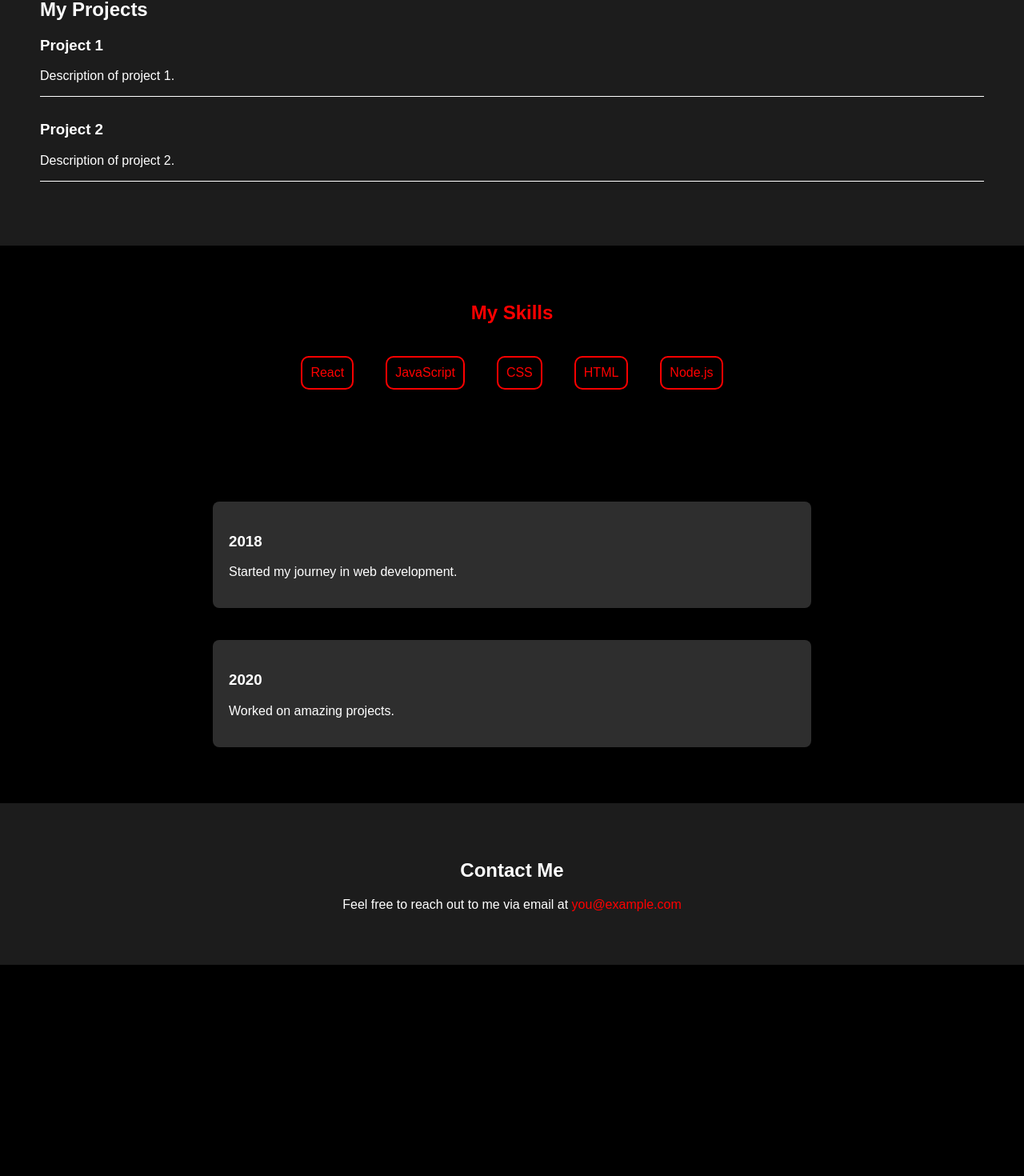
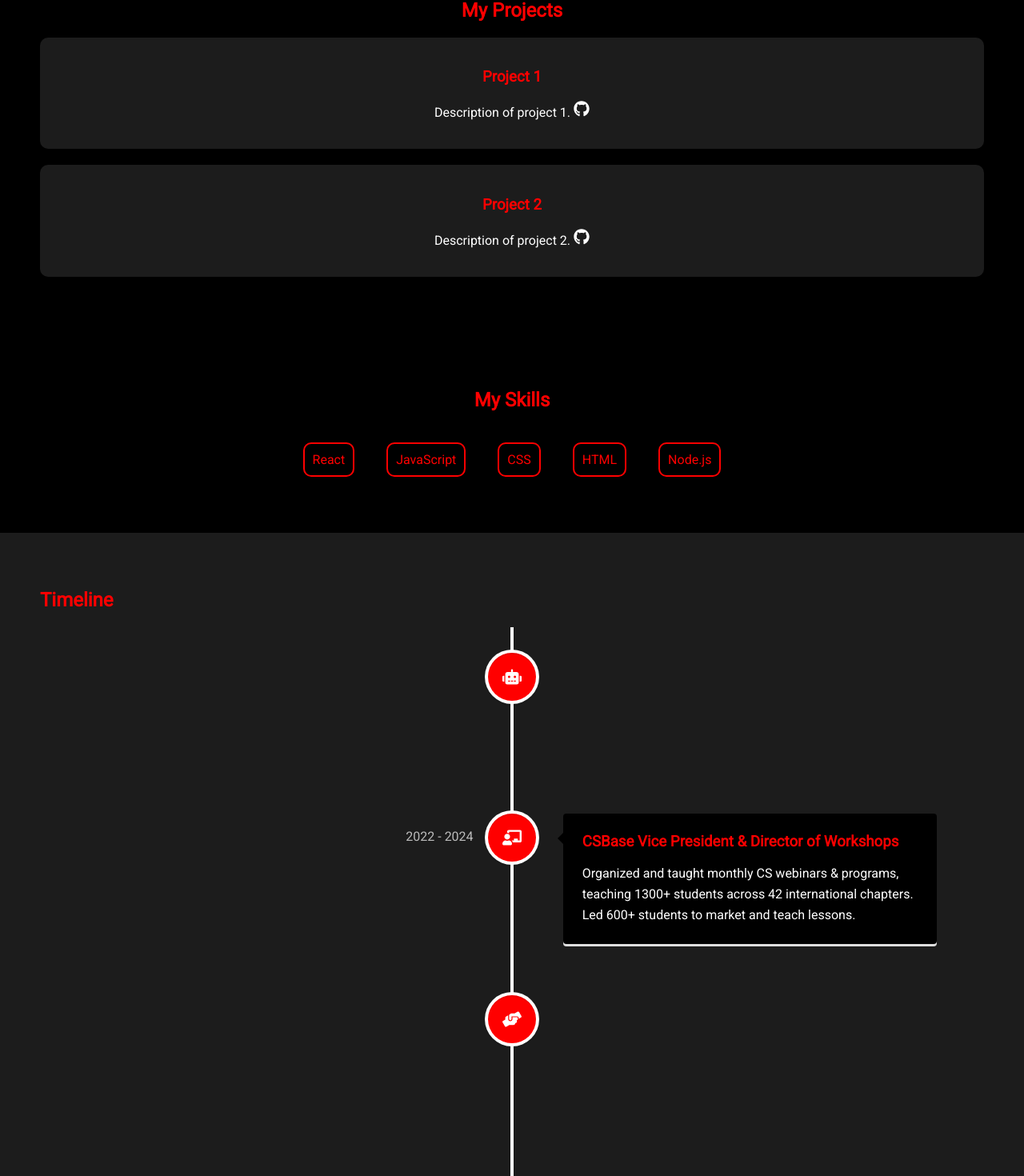
Before and after one commit to pmanapuri/pmanapuri, a React (Create React App) app: page / in a window 1280 px wide. Shown: the part 274-1744 px from the top of the page at 80% size. Before the commit the page ends 1480 px from the top, so only its background shows below. Built offline with nearby package versions, Linux system fonts and the light colour scheme.

Commit message:
Added in a more advanced timeline and other nice features

```diff
--- a/package.json
+++ b/package.json
@@ -4,6 +4,7 @@
   "homepage": "https://pmanapuri.github.io/pmanapuri/",
   "private": false,
   "dependencies": {
+    "@fontsource/roboto": "^5.0.13",
     "@testing-library/jest-dom": "^5.17.0",
     "@testing-library/react": "^13.4.0",
     "@testing-library/user-event": "^13.5.0",
@@ -11,8 +12,11 @@
     "gh-pages": "^6.1.1",
     "react": "^18.3.1",
     "react-dom": "^18.3.1",
+    "react-icons": "^5.2.1",
     "react-scripts": "5.0.1",
     "react-scroll": "^1.9.0",
+    "react-typed": "^2.0.12",
+    "react-vertical-timeline-component": "^3.6.0",
     "styled-components": "^6.1.11",
     "web-vitals": "^2.1.4"
   },
--- a/src/components/Contact.js
+++ b/src/components/Contact.js
@@ -16,7 +16,7 @@ const Contact = () => {
     <Element name="contact">
       <ContactContainer initial={{ opacity: 0 }} animate={{ opacity: 1 }} transition={{ duration: 1 }}>
         <h2>Contact Me</h2>
-        <p>Feel free to reach out to me via email at <a href="mailto:mpreetham@cmu.edu" style={{ color: 'red' }}>you@example.com</a></p>
+        <p>Feel free to reach out to me via email at <a href="mailto:mpreetham@cmu.edu" style={{ color: 'red' }}>mpreetham@cmu.edu</a></p>
       </ContactContainer>
     </Element>
   );
--- a/src/components/Header.js
+++ b/src/components/Header.js
@@ -2,6 +2,7 @@
 import React, { useEffect } from 'react';
 import { motion } from 'framer-motion';
 import styled from 'styled-components';
+import { ReactTyped } from "react-typed";
 
 const HeaderContainer = styled(motion.div)`
   display: flex;
@@ -18,15 +19,15 @@ const Name = styled(motion.h1)`
 
 const headerVariants = {
   hidden: { opacity: 0 },
-  visible: { opacity: 1, transition: { duration: 2, ease: "easeInOut" } },
-  exit: { opacity: 0, transition: { duration: 1, ease: "easeInOut" } },
+  visible: { opacity: 1, transition: { duration: 1.5, ease: "easeInOut" } },
+  exit: { opacity: 0, transition: { duration: 1.5, ease: "easeInOut" } },
 };
 
 const Header = ({ onAnimationComplete }) => {
   useEffect(() => {
     const timer = setTimeout(() => {
       onAnimationComplete();
-    }, 3000);
+    }, 3500); // Adjust the duration as needed
 
     return () => clearTimeout(timer);
   }, [onAnimationComplete]);
@@ -38,8 +39,13 @@ const Header = ({ onAnimationComplete }) => {
       exit="exit"
       variants={headerVariants}
     >
-      <Name animate={{ y: [0, -30, 0] }} transition={{ duration: 1.5, yoyo: Infinity }}>
-        Preetham Manapuri
+      <Name>
+        <ReactTyped
+          strings={["Hi. I'm Preetham Manapuri"]}
+          typeSpeed={40}
+          backSpeed={50}
+          loop={false}
+        />
       </Name>
     </HeaderContainer>
   );
--- a/src/components/Projects.js
+++ b/src/components/Projects.js
@@ -2,17 +2,34 @@
 import React from 'react';
 import { motion } from 'framer-motion';
 import styled from 'styled-components';
+import { FaGithub } from 'react-icons/fa';
 import { Element } from 'react-scroll';
 
 const ProjectsContainer = styled(motion.div)`
   padding: 50px;
-  background-color: #1c1c1c;
+  background-color: black;
   color: white;
+  text-align: center;
 `;
 
-const Project = styled.div`
-  margin-bottom: 30px;
-  border-bottom: 1px solid white;
+const Project = styled(motion.div)`
+  background: #1c1c1c;
+  padding: 20px;
+  margin: 20px 0;
+  border-radius: 10px;
+  transition: transform 0.3s;
+
+  &:hover {
+    transform: scale(1.05);
+  }
+`;
+
+const ProjectTitle = styled.h3`
+  color: red;
+`;
+
+const ProjectDescription = styled.p`
+  color: white;
 `;
 
 const Projects = () => {
@@ -20,13 +37,17 @@ const Projects = () => {
     <Element name="projects">
       <ProjectsContainer initial={{ opacity: 0 }} animate={{ opacity: 1 }} transition={{ duration: 1 }}>
         <h2>My Projects</h2>
-        <Project>
-          <h3>Project 1</h3>
-          <p>Description of project 1.</p>
+        <Project whileHover={{ scale: 1.05 }} transition={{ duration: 0.3 }}>
+          <ProjectTitle>Project 1</ProjectTitle>
+          <ProjectDescription>
+            Description of project 1. <FaGithub size={20} />
+          </ProjectDescription>
         </Project>
-        <Project>
-          <h3>Project 2</h3>
-          <p>Description of project 2.</p>
+        <Project whileHover={{ scale: 1.05 }} transition={{ duration: 0.3 }}>
+          <ProjectTitle>Project 2</ProjectTitle>
+          <ProjectDescription>
+            Description of project 2. <FaGithub size={20} />
+          </ProjectDescription>
         </Project>
         {/* Add more projects here */}
       </ProjectsContainer>
--- a/src/components/Skills.js
+++ b/src/components/Skills.js
@@ -17,6 +17,11 @@ const Skill = styled(motion.div)`
   padding: 10px;
   border: 2px solid red;
   border-radius: 10px;
+  transition: transform 0.3s;
+
+  &:hover {
+    transform: scale(1.1);
+  }
 `;
 
 const skills = ['React', 'JavaScript', 'CSS', 'HTML', 'Node.js'];
@@ -27,7 +32,7 @@ const Skills = () => {
       <SkillsContainer initial={{ opacity: 0 }} animate={{ opacity: 1 }} transition={{ duration: 1 }}>
         <h2>My Skills</h2>
         {skills.map(skill => (
-          <Skill key={skill} whileHover={{ scale: 1.1 }} whileTap={{ scale: 0.9 }}>
+          <Skill key={skill}>
             {skill}
           </Skill>
         ))}
--- a/src/components/Timeline.js
+++ b/src/components/Timeline.js
@@ -1,45 +1,60 @@
 // src/components/Timeline.js
 import React from 'react';
+import { VerticalTimeline, VerticalTimelineElement } from 'react-vertical-timeline-component';
+import 'react-vertical-timeline-component/style.min.css';
+import { FaChalkboardTeacher, FaHandsHelping, FaRobot } from 'react-icons/fa';
 import styled from 'styled-components';
-import { motion } from 'framer-motion';
 
 const TimelineContainer = styled.div`
-  display: flex;
-  flex-direction: column;
-  align-items: center;
+  background-color: #1c1c1c;
   padding: 50px;
 `;
-
-const TimelineItem = styled(motion.div)`
-  width: 60%;
-  background: #2e2e2e;
-  padding: 20px;
-  margin: 20px 0;
-  border-radius: 8px;
-  color: white;
-`;
-
-const timelineVariants = {
-  hidden: { opacity: 0, x: -100 },
-  visible: {
-    opacity: 1,
-    x: 0,
-    transition: { duration: 1 },
-  },
-};
 
 const Timeline = () => {
   return (
     <TimelineContainer>
-      <TimelineItem initial="hidden" whileInView="visible" variants={timelineVariants}>
-        <h3>2018</h3>
-        <p>Started my journey in web development.</p>
-      </TimelineItem>
-      <TimelineItem initial="hidden" whileInView="visible" variants={timelineVariants}>
-        <h3>2020</h3>
-        <p>Worked on amazing projects.</p>
-      </TimelineItem>
-      {/* Add more timeline items here */}
+      <h2>Timeline</h2>
+      <VerticalTimeline>
+        <VerticalTimelineElement
+          className="vertical-timeline-element--work"
+          contentStyle={{ background: 'black', color: 'white' }}
+          contentArrowStyle={{ borderRight: '7px solid black' }}
+          date="2020-2024"
+          iconStyle={{ background: 'red', color: '#fff' }}
+          icon={<FaRobot />}
+        >
+          <h3 className="vertical-timeline-element-title">Allen High School Robotics Club Programmer</h3>
+          <p>
+            Worked on programming robot functionalities in Java and Matlab for FRC & BEST competition robots.
+          </p>
+        </VerticalTimelineElement>
+        <VerticalTimelineElement
+          className="vertical-timeline-element--work"
+          contentStyle={{ background: 'black', color: 'white' }}
+          contentArrowStyle={{ borderRight: '7px solid black' }}
+          date="2022 - 2024"
+          iconStyle={{ background: 'red', color: '#fff' }}
+          icon={<FaChalkboardTeacher />}
+        >
+          <h3 className="vertical-timeline-element-title">CSBase Vice President & Director of Workshops</h3>
+          <p>
+            Organized and taught monthly CS webinars & programs, teaching 1300+ students across 42 international chapters. Led 600+ students to market and teach lessons.
+          </p>
+        </VerticalTimelineElement>
+        <VerticalTimelineElement
+          className="vertical-timeline-element--work"
+          contentStyle={{ background: 'black', color: 'white' }}
+          contentArrowStyle={{ borderRight: '7px solid black' }}
+          date="2020 - 2021"
+          iconStyle={{ background: 'red', color: '#fff' }}
+          icon={<FaHandsHelping />}
+        >
+          <h3 className="vertical-timeline-element-title">Toys for Texans Vice President & Head of Chapter Operations</h3>
+          <p>
+            Provided toys and books to underprivileged children across the state. Helped raise $700,000+ for over 15,000 children Helped work with 300+ partners and formed 13 school chapters. Featured on CBS News, Star Local Media, and more.
+          </p>
+        </VerticalTimelineElement>
+      </VerticalTimeline>
     </TimelineContainer>
   );
 };
--- a/src/styles.js
+++ b/src/styles.js
@@ -1,5 +1,6 @@
 // src/styles.js
 import { createGlobalStyle } from 'styled-components';
+import '@fontsource/roboto';
 
 export const GlobalStyle = createGlobalStyle`
   body {
@@ -8,7 +9,12 @@ export const GlobalStyle = createGlobalStyle`
     box-sizing: border-box;
     background: black;
     color: white;
-    font-family: 'Arial', sans-serif;
+    font-family: 'Roboto', sans-serif;
+  }
+
+  h2, h3 {
+    font-family: 'Roboto', sans-serif;
+    color: red;
   }
 
   a {
```
Also changed, not shown: 1 other file (tests, documents, lock files or other folders). Lines whose indentation alone changed are shown as unchanged.
